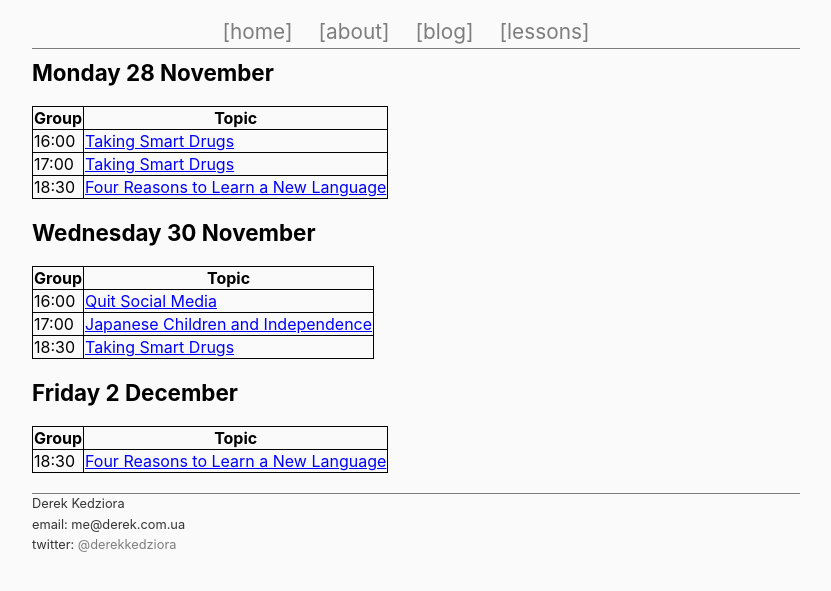
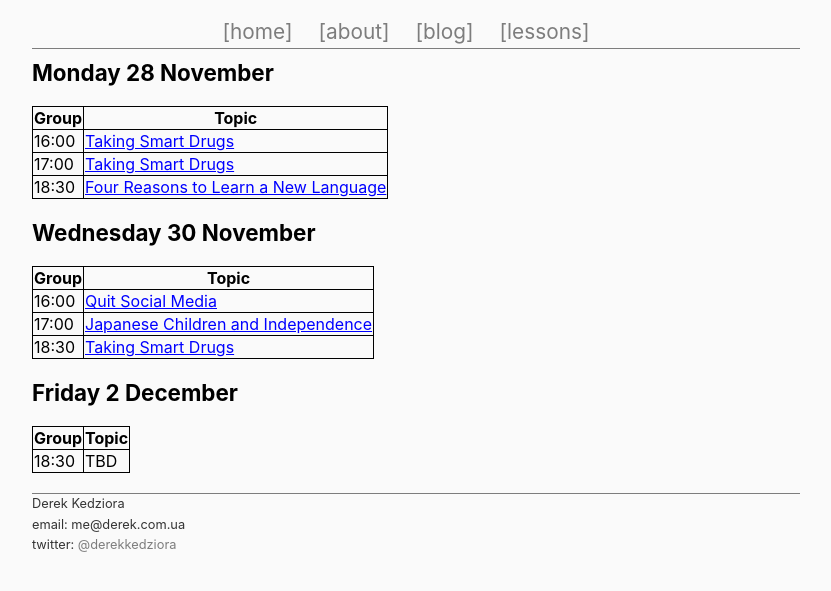
Before and after one commit to ZeroDeth/derekkedziora.github.io, a Jekyll site: the page built from files/schedules/helpware-schedule.html, in a window 1280 px wide. Shown: the top 591 px of the page, without its empty margins (224-1055 px from the left). Built offline with Jekyll 4.4.1, drawn with Linux system fonts in a browser that asks for light colours.

Commit message:
friday updated

```diff
--- a/files/schedules/helpware-schedule.html
+++ b/files/schedules/helpware-schedule.html
@@ -55,6 +55,6 @@ permalink: "/schedule/helpware"
   </tr>
   <tr>
     <td>18:30</td>
-    <td><a href="http://derek.com.ua/lessons/TED-learning-lang" target="_blank">Four Reasons to Learn a New Language</a></td>
+    <td>TBD</td>
   </tr>
 </table>
```
Also changed, not shown: other parts of files/schedules/helpware-schedule.html (+1 -1 lines).
